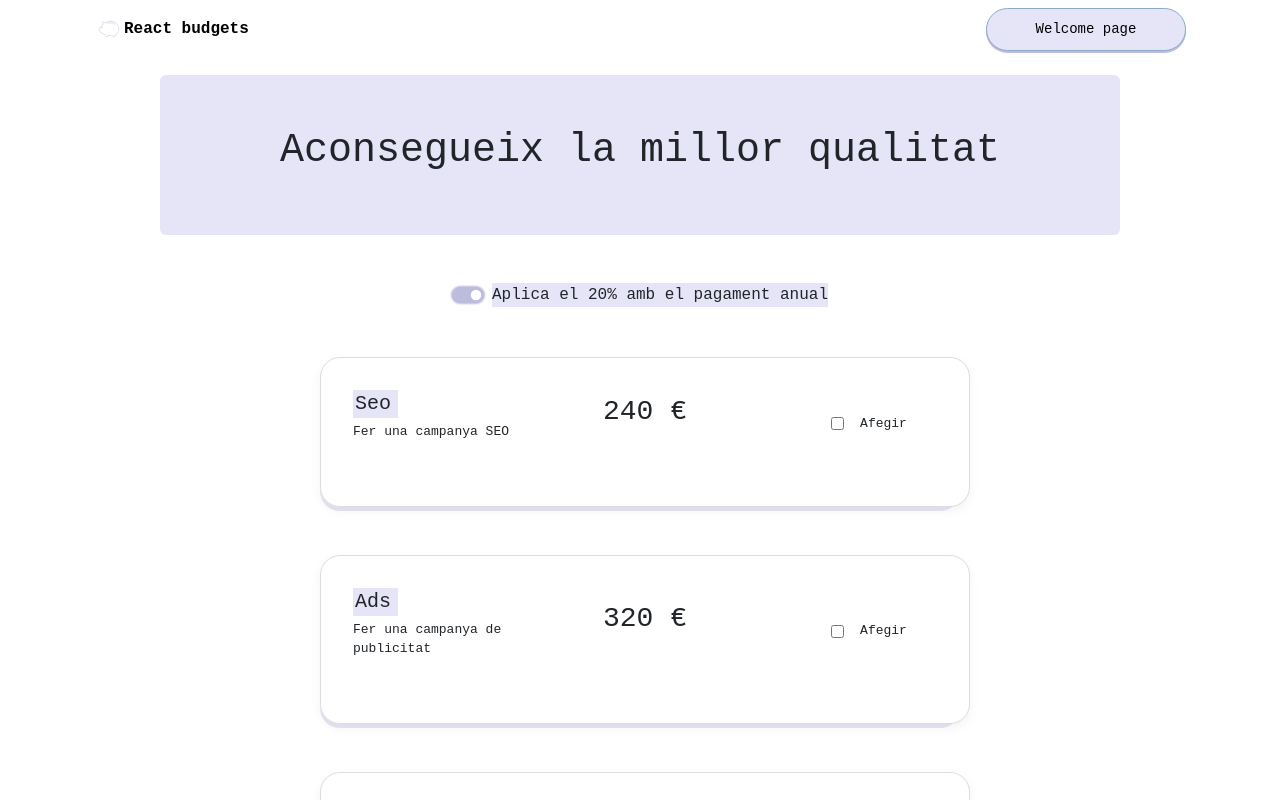
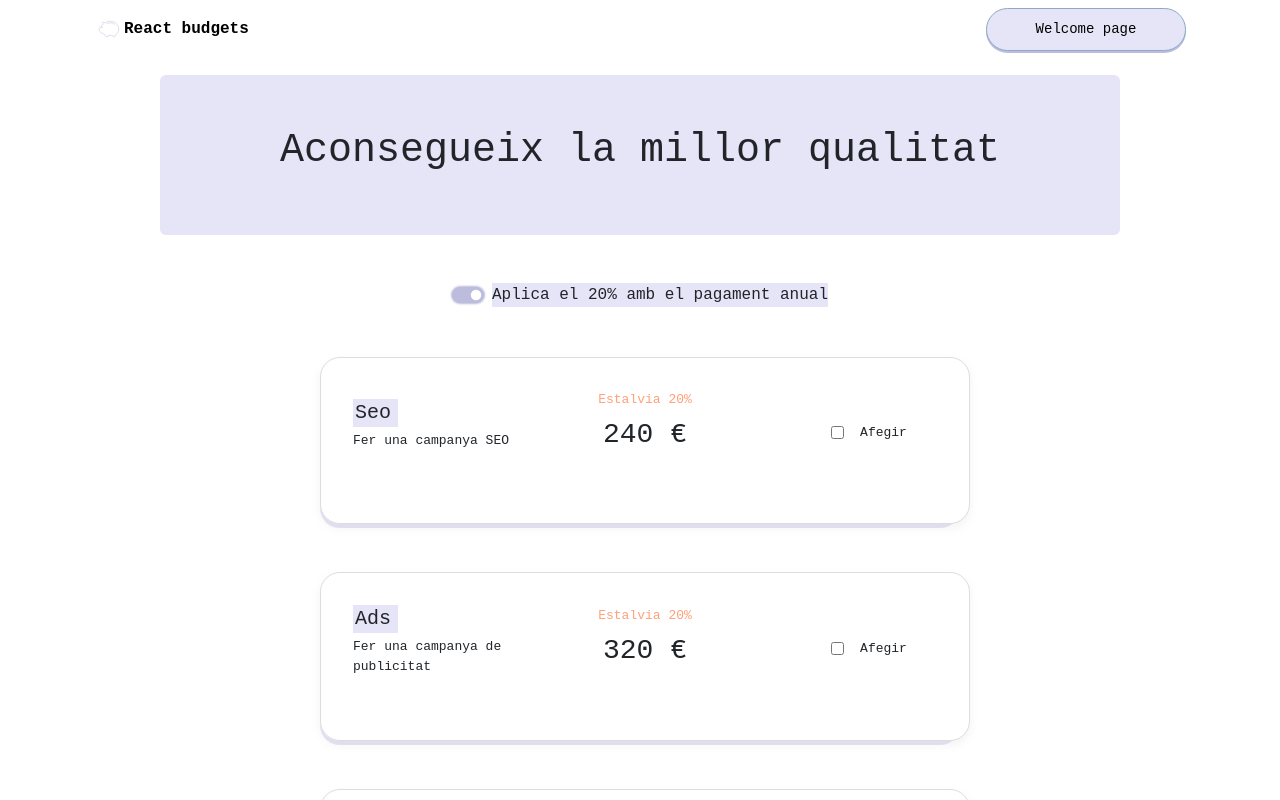
Before and after one commit to Luovtyrell/React-budgets, a React (Vite) app: page / in a window 1280 px wide. Both pictures are taken after a click on the checkbox 467 px from the left and 295 px from the top of the page. Shown: the top 800 px of the page. Built offline with nearby package versions, Linux system fonts and the light colour scheme.

Commit message:
Updated discount message

```diff
--- a/index.html
+++ b/index.html
@@ -2,7 +2,7 @@
 <html lang="en">
   <head>
     <meta charset="UTF-8" />
-    <link rel="icon" type="image/svg+xml" href="/vite.svg" />
+    <link rel="icon" type="image/svg+xml" href="/src/assets/hucha.svg" />
     <meta name="viewport" content="width=device-width, initial-scale=1.0" />
 
   </head>
--- a/src/components/Card/Card.jsx
+++ b/src/components/Card/Card.jsx
@@ -26,7 +26,7 @@ export default function Card({ id }) {
       <div className="card-component">
         <div className="card-body-component">
           <div className="row custom-row">
-            <div className="col-md-4 ">
+            <div className="col-md-4">
               <h5 className="card-title tittle-component-card custom-margin-left mb-1">
                 {foundProductById.name}
               </h5>
@@ -34,7 +34,10 @@ export default function Card({ id }) {
                 {foundProductById.description}
               </p>
             </div>
-            <div className="col-md-4 d-flex align-items-center justify-content-center mb-3">
+            <div className="col-md-4 d-flex flex-column align-items-center mb-3">
+              {discountApplied && (
+                <div className="discount-label mb-2">Estalvia 20%</div>
+              )}
               <h3>{discountedPrice} €</h3>
             </div>
             <div className="col-md-4 d-flex align-items-center justify-content-center">
--- a/src/components/Card/card.css
+++ b/src/components/Card/card.css
@@ -40,3 +40,7 @@
   padding-bottom: 1rem;
   padding-right: 2rem;
 }
+
+.discount-label {
+  color: lightsalmon;
+}
```
